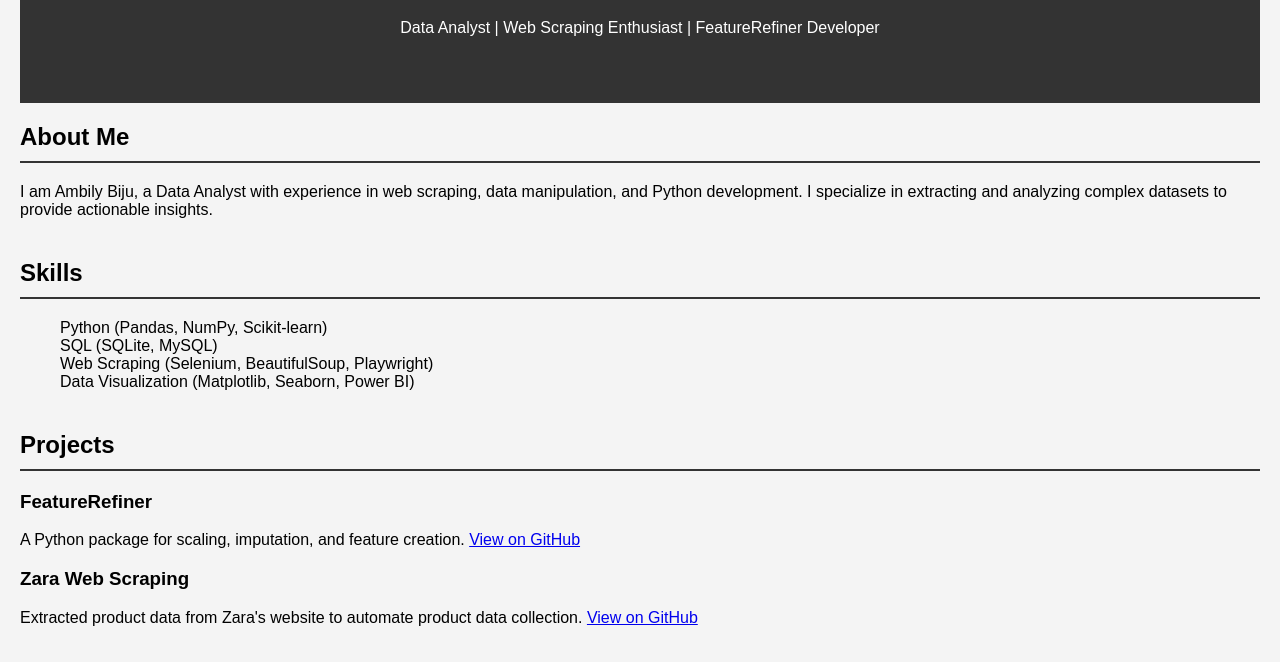
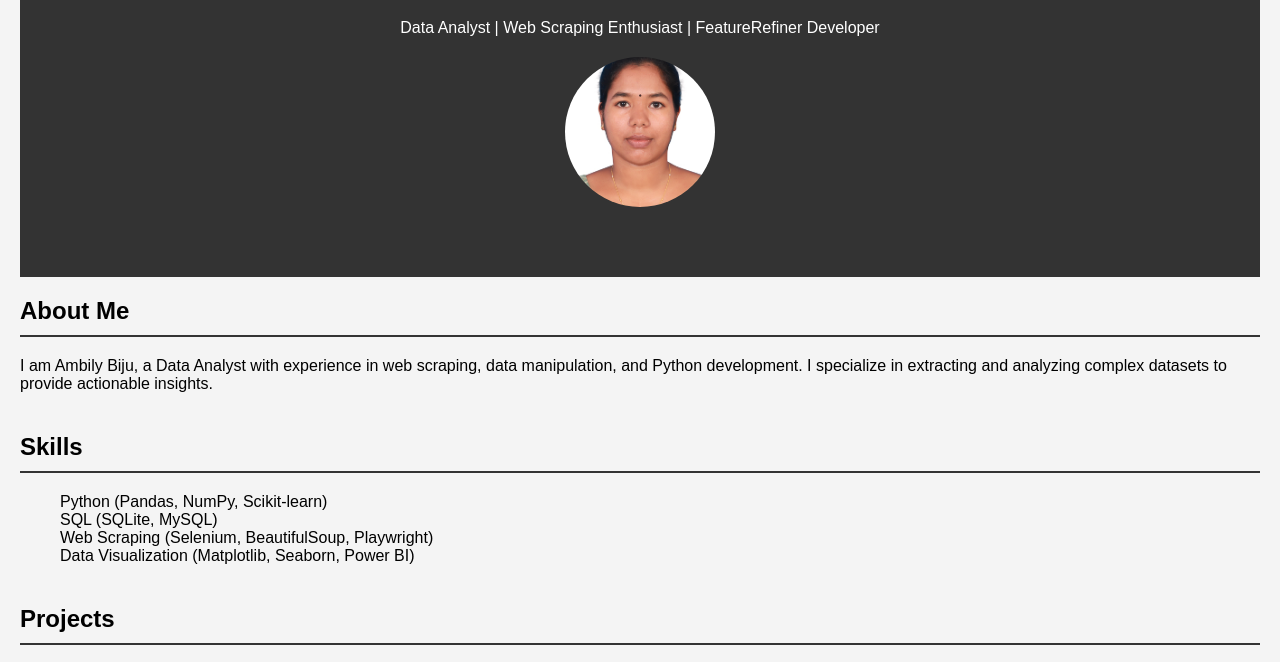
Before and after one commit to ambilynanjilath/portfolio, a plain HTML site: page index.html in a window 1280 px wide. Shown: the part 131-793 px from the top of the page. Drawn offline with Linux system fonts and the light colour scheme.

Commit message:
version 2:profile picture added to index.html

```diff
--- a/index.html
+++ b/index.html
@@ -34,12 +34,22 @@
             background-color: #333;
             color: #fff;
         }
+        img {
+            display: block;
+            margin: 20px auto;
+            border-radius: 50%;
+            width: 150px;
+            height: 150px;
+            object-fit: cover;
+        }
     </style>
 </head>
 <body>
     <header>
         <h1>Ambily Biju</h1>
         <p>Data Analyst | Web Scraping Enthusiast | FeatureRefiner Developer</p>
+        <!-- Add your photo here -->
+        <img src="Ambily .jpg" alt="Ambily Biju">
     </header>
 
     <section id="about">
```
Also changed, not shown: Ambily .jpg (added).
